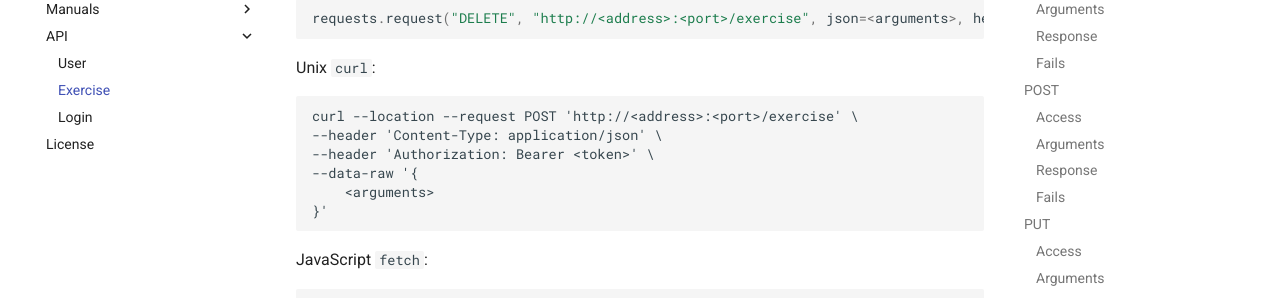
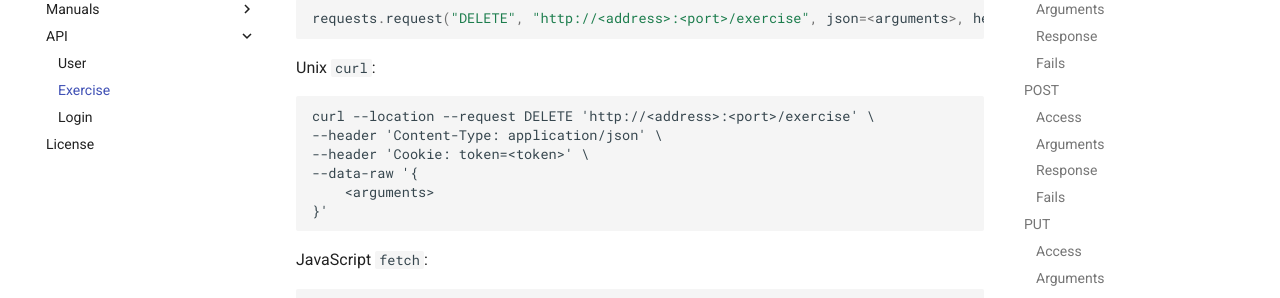
Before and after one commit to mlinke-ai/kev_in, an MkDocs documentation site: the page built from docs/api/exercise.md, in a window 1280 px wide and 900 px high, scrolled down 7198 px. Shown: the part 153-451 px from the top of the window. Built offline with MkDocs 1.6.1 and Material for MkDocs 9.7.7, drawn with Linux system fonts in a browser that asks for light colours; comment, search, counter and statistics services are not loaded; some of the changed text lies outside the part shown.

Commit message:
chagned code examples in exercise docs

````diff
--- a/docs/api/exercise.md
+++ b/docs/api/exercise.md
@@ -26,22 +26,22 @@ This method is usable for all users.
 Python `requests`:
 
 ```python
-requests.request("GET", "http://<address>:<port>/exercise?<arguments>", headers={"Content-Type": "application/json", "Authorization": "Bearer <token>"})
+requests.request("GET", "http://<address>:<port>/exercise?<arguments>", headers={"Content-Type": "application/json", "Cookie": "token=<token>"})
 ```
 
 Unix `curl`:
 
 ```
-curl --location --request GET 'http://<address>:<port>/erxercise?<arguments>' \
+curl --location --request GET 'http://<address>:<port>/exercise?<arguments>' \
 --header 'Content-Type: application/json' \
---header 'Authorization: Bearer <token>' \
+--header 'Cookie: token=<token>' \
 --data-raw ''
 ```
 
 JavaScript `fetch`:
 
 ```javascript
-fetch("http://<address>:<port>/exercise?<arguments>", {method: "GET", headers: {"Content-Type": "application/json", "Authorization": "Bearer <token>"}})
+fetch("http://<address>:<port>/exercise?<arguments>", {method: "GET", headers: {"Content-Type": "application/json", "Cookie": "token=<token>"}})
 ```
 
 Replace `<address>` and `<port>` with your respective setup.
@@ -112,7 +112,7 @@ This method is usable for all admins.
 Python `requests`:
 
 ```python
-requests.request("POST", "http://<address>:<port>/exercise", json=<arguments>, headers={"Content-Type": "application/json", "Authorization": "Bearer <token>"})
+requests.request("POST", "http://<address>:<port>/exercise", json=<arguments>, headers={"Content-Type": "application/json", "Cookie": "token=<token>"})
 ```
 
 Unix `curl`:
@@ -120,7 +120,7 @@ Unix `curl`:
 ```
 curl --location --request POST 'http://<address>:<port>/exercise' \
 --header 'Content-Type: application/json' \
---header 'Authorization: Bearer <token>' \
+--header 'Cookie: token=<token>' \
 --data-raw '{
     <arguments>
 }'
@@ -129,7 +129,7 @@ curl --location --request POST 'http://<address>:<port>/exercise' \
 JavaScript `fetch`:
 
 ```javascript
-fetch("http://<address>:<port>/exercise", {method: "POST", headers={"Content-Type": "application/json", "Authorization": "Bearer <token>"}, body: JSON.stringify(<arguments>)})
+fetch("http://<address>:<port>/exercise", {method: "POST", headers={"Content-Type": "application/json", "Cookie": "token=<token>"}, body: JSON.stringify(<arguments>)})
 ```
 
 Replace `<address>` and `<port>` with your respective setup.
@@ -215,15 +215,15 @@ This method is usable for all admins.
 Python `requests`:
 
 ```python
-requests.request("PUT", "http://<address>:<port>/exercise", json=<arguments>, headers={"Content-Type": "application/json", "Authorization": "Bearer <token>"})
+requests.request("PUT", "http://<address>:<port>/exercise", json=<arguments>, headers={"Content-Type": "application/json", "Cookie": "token=<token>"})
 ```
 
 Unix `curl`:
 
 ```
-curl --location --request POST 'http://<address>:<port>/exercise' \
+curl --location --request PUT 'http://<address>:<port>/exercise' \
 --header 'Content-Type: application/json' \
---header 'Authorization: Bearer <token>' \
+--header 'Cookie: token=<token>' \
 --data-raw '{
     <arguments>
 }'
@@ -232,7 +232,7 @@ curl --location --request POST 'http://<address>:<port>/exercise' \
 JavaScript `fetch`:
 
 ```javascript
-fetch("http://<address>:<port>/exercise", {method: "PUT", headers={"Content-Type": "application/json", "Authorization": "Bearer <token>"}, body: JSON.stringify(<arguments>)})
+fetch("http://<address>:<port>/exercise", {method: "PUT", headers={"Content-Type": "application/json", "Cookie": "token=<token>"}, body: JSON.stringify(<arguments>)})
 ```
 
 Replace `<address>` and `<port>` with your respective setup.
@@ -309,15 +309,15 @@ This method is usable for all admins.
 Python `requests`:
 
 ```python
-requests.request("DELETE", "http://<address>:<port>/exercise", json=<arguments>, headers={"Content-Type": "application/json", "Authorization": "Bearer <token>"})
+requests.request("DELETE", "http://<address>:<port>/exercise", json=<arguments>, headers={"Content-Type": "application/json", "Cookie": "token=<token>"})
 ```
 
 Unix `curl`:
 
 ```
-curl --location --request POST 'http://<address>:<port>/exercise' \
+curl --location --request DELETE 'http://<address>:<port>/exercise' \
 --header 'Content-Type: application/json' \
---header 'Authorization: Bearer <token>' \
+--header 'Cookie: token=<token>' \
 --data-raw '{
     <arguments>
 }'
@@ -326,7 +326,7 @@ curl --location --request POST 'http://<address>:<port>/exercise' \
 JavaScript `fetch`:
 
 ```javascript
-fetch("http://<address>:<port>/exercise", {method: "DELETE", headers={"Content-Type": "application/json", "Authorization": "Bearer <token>"}, body: JSON.stringify(<arguments>)})
+fetch("http://<address>:<port>/exercise", {method: "DELETE", headers={"Content-Type": "application/json", "Cookie": "token=<token>"}, body: JSON.stringify(<arguments>)})
 ```
 
 Replace `<address>` and `<port>` with your respective setup.
````
